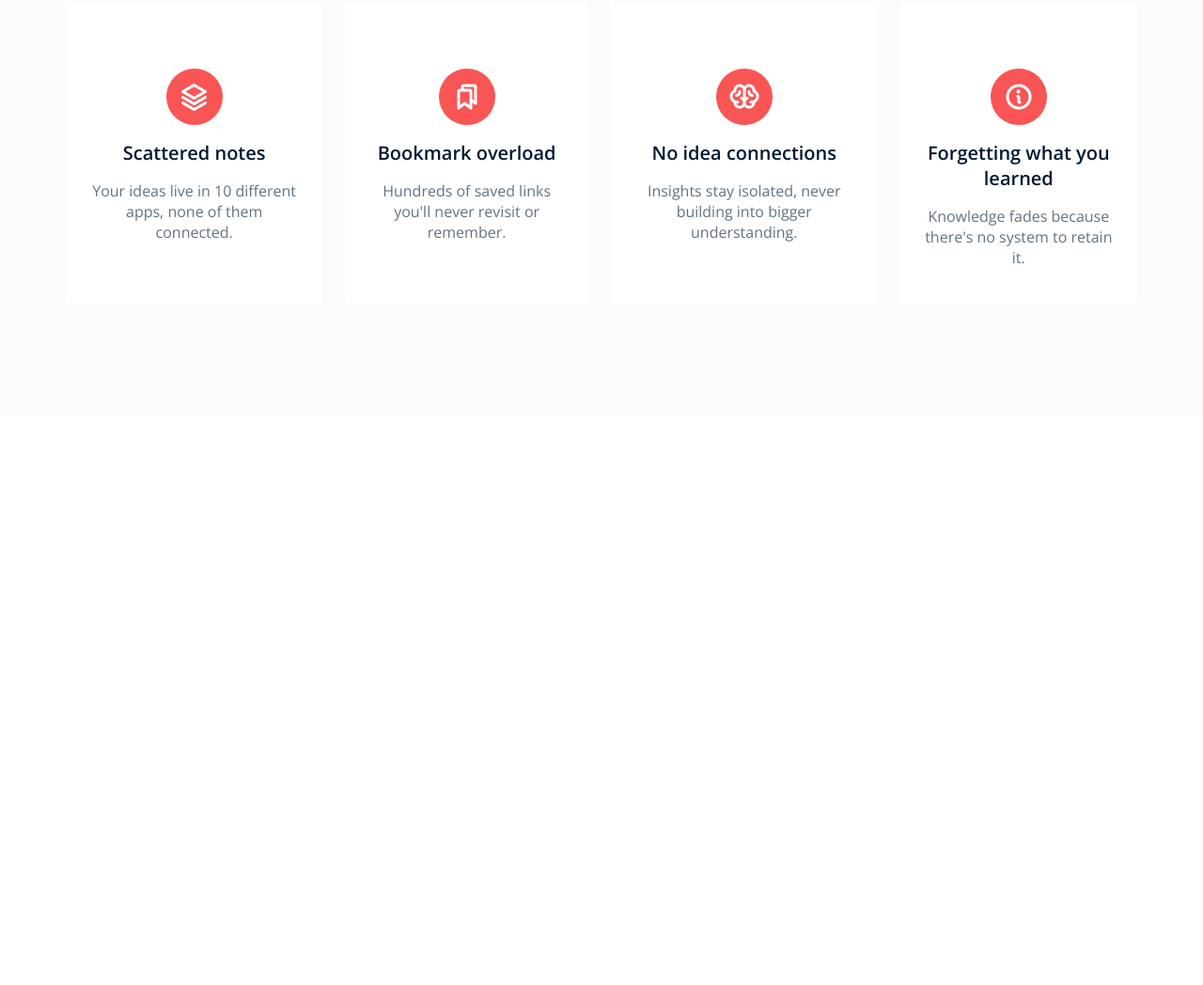
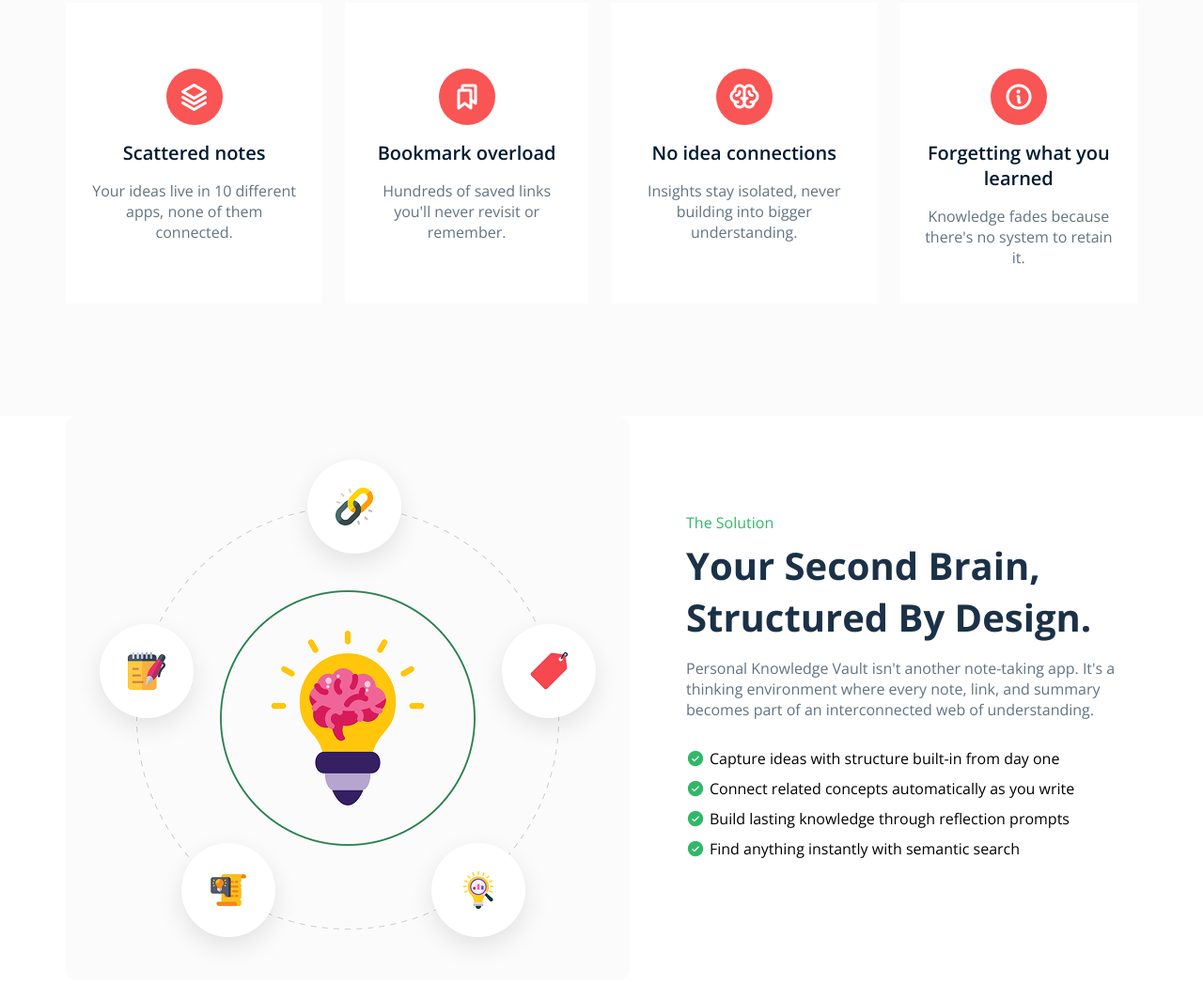
Before and after one commit to raimasaniyat/first-assignment, a plain HTML site: page index.html in a window 1280 px wide. Shown: the part 921-1969 px from the top of the page at 94% size. Before the commit the page ends 1364 px from the top, so only its background shows below. Drawn offline with nearby package versions, Linux system fonts and the light colour scheme.

Commit message:
solution section added

```diff
--- a/assets/style.css
+++ b/assets/style.css
@@ -178,3 +178,37 @@ span{
     align-items: center;
     margin: 0 auto;
 }
+.solution-parent{
+    display: flex;
+    justify-content: center;
+    align-items: center;
+    gap: 60px;
+}
+.solution-thumb img{
+    height: 600px;
+    max-width: 600px;
+}
+.solution-content h6{
+    color: #30b868;
+    font-weight: 400;
+    font-size: 16px;
+    line-height: 16px;
+}
+.solution-content h2{
+    margin: 10px 0 16px;
+}
+.solution-content p{
+    margin: 0 0 30px;
+}
+.solution-list{
+    list-style-type: none;
+    text-decoration: none;
+}
+.shomadhan{
+    display: flex;
+    align-items: center;
+    gap: 5px;
+    font-size: 16px;
+    font-weight: 400;
+    margin-bottom: 10px;
+}
--- a/index.html
+++ b/index.html
@@ -89,5 +89,28 @@ you learned</h4>
             </div>
         </div>
     </section>
+    <section class="solution">
+        <div class="container">
+            <div class="solution-parent">
+                <div class="solution-thumb">
+                    <img src="assets/images/knowledge.png" alt="knowledge related picture">
+                </div>
+                <div class="solution-content">
+                    <h6>The Solution</h6>
+                    <h2>Your Second Brain,
+Structured By Design.</h2>
+                    <p>Personal Knowledge Vault isn't another note-taking app. It's a thinking environment where every note, link, and summary becomes part of an interconnected web of understanding.
+
+                        <ul class="solution-list">
+                            <li class="shomadhan"><img src="assets/images/CheckCircle.png" alt="icon"> Capture ideas with structure built-in from day one</li>
+                            <li class="shomadhan"><img src="assets/images/CheckCircle.png" alt="icon"> Connect related concepts automatically as you write</li>
+                            <li class="shomadhan"><img src="assets/images/CheckCircle.png" alt="icon"> Build lasting knowledge through reflection prompts</li>
+                            <li class="shomadhan"><img src="assets/images/CheckCircle.png" alt="icon"> Find anything instantly with semantic search</li>
+                        </ul>
+                    </p>
+                </div>
+            </div>
+        </div>
+    </section>
 </body>
 </html>
```
